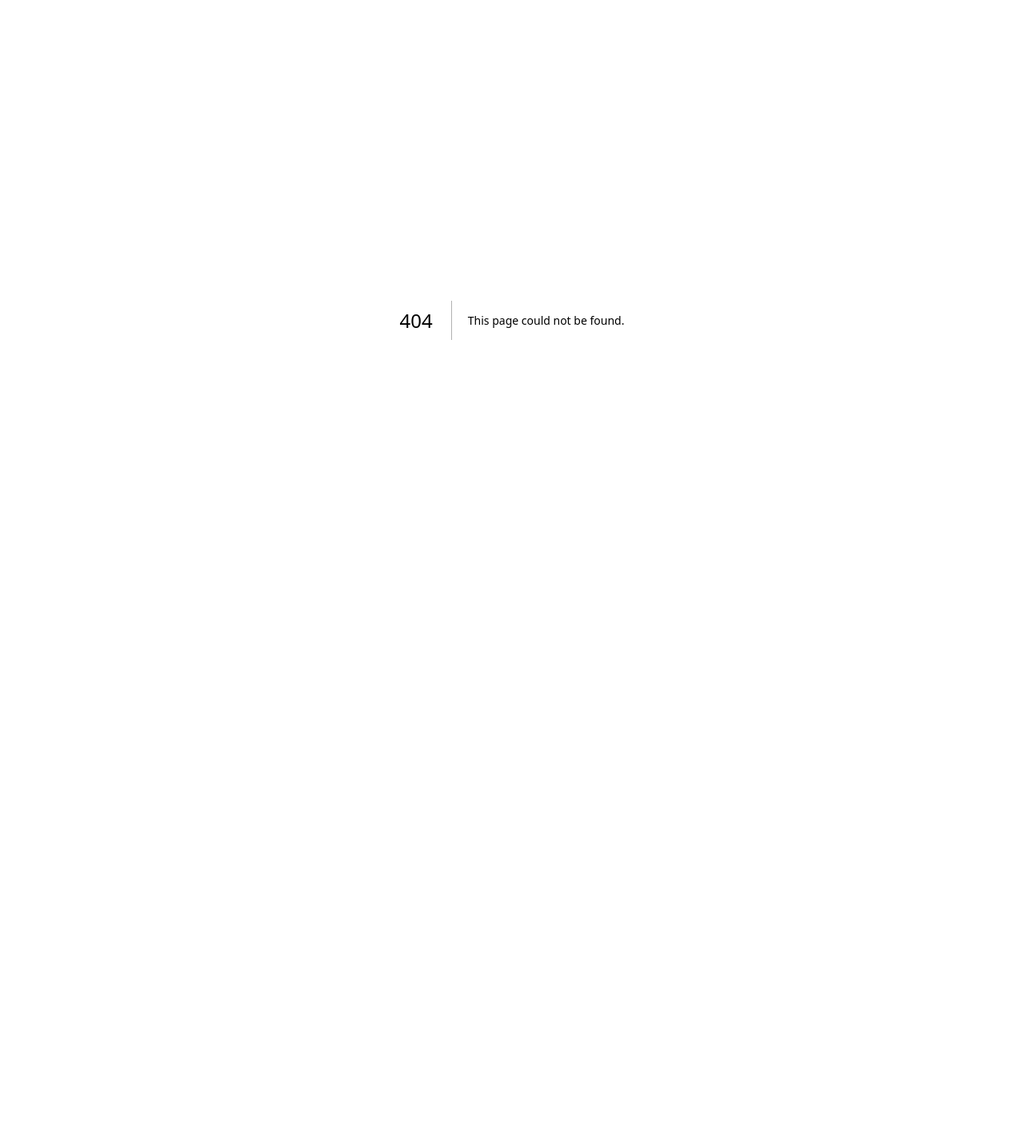
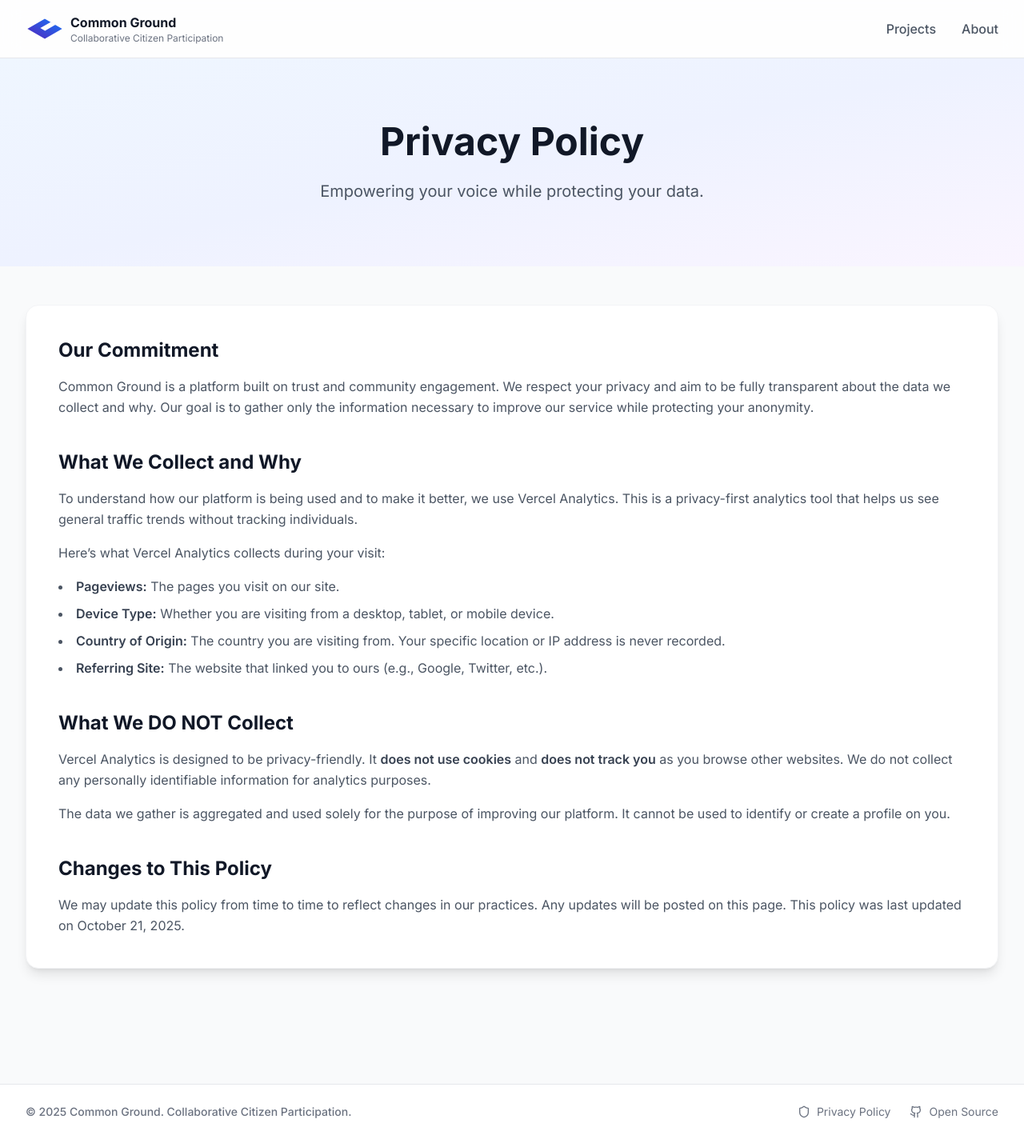
Before and after one commit to LukPle/common_ground, a Next.js app: page /privacy in a window 1280 px wide. Before the commit this address had no page. Shown: the whole page at 80% size. Before the commit the page ends 800 px from the top, so only its background shows below. Built offline with nearby package versions, Linux system fonts and the light colour scheme.

Commit message:
Added Vercel Analytics and a privacy declaration

```diff
--- a/package.json
+++ b/package.json
@@ -13,6 +13,7 @@
     "@google/genai": "^1.21.0",
     "@supabase/ssr": "^0.7.0",
     "@supabase/supabase-js": "^2.58.0",
+    "@vercel/analytics": "^1.5.0",
     "lucide-react": "^0.544.0",
     "mime": "^4.1.0",
     "next": "^14.2.33",
--- a/src/app/layout.tsx
+++ b/src/app/layout.tsx
@@ -1,3 +1,4 @@
+import { Analytics } from "@vercel/analytics/next";
 import type { Metadata } from 'next';
 import { Inter } from 'next/font/google';
 import './globals.css';
@@ -28,7 +29,7 @@ export default function RootLayout({
 }) {
   return (
     <html lang="en">
-      <body className={inter.className}>{children}</body>
+      <body className={inter.className}>{children}<Analytics /></body>
     </html>
   );
 }
--- /dev/null
+++ b/src/app/privacy/page.tsx
@@ -0,0 +1,73 @@
+import { Footer } from '../../components/footer';
+import { Header } from '../../components/header';
+
+export default function PrivacyPolicyPage() {
+    return (
+        <div className="min-h-screen bg-gray-50">
+            <Header />
+
+            <div className="bg-gradient-to-br from-blue-50 via-indigo-50 to-purple-50 py-20">
+                <div className="max-w-7xl mx-auto px-4 sm:px-6 lg:px-8">
+                    <div className="text-center max-w-3xl mx-auto">
+                        <h1 className="text-4xl sm:text-5xl font-bold text-gray-900 mb-6 leading-tight">
+                            Privacy Policy
+                        </h1>
+                        <p className="text-xl text-gray-600">
+                            Empowering your voice while protecting your data.
+                        </p>
+                    </div>
+                </div>
+            </div>
+
+            <div className="max-w-7xl mx-auto px-4 sm:px-6 lg:px-8 pt-8 pb-12 sm:pt-12 sm:pb-16">
+                <div className="bg-white rounded-2xl shadow-lg border border-gray-100 p-8 sm:p-10">
+                    <div className="space-y-10 mx-auto">
+
+                        <div className="space-y-4">
+                            <h2 className="text-2xl font-bold text-gray-900">Our Commitment</h2>
+                            <p className="text-gray-600 leading-relaxed text-base">
+                                Common Ground is a platform built on trust and community engagement. We respect your privacy and aim to be fully transparent about the data we collect and why. Our goal is to gather only the information necessary to improve our service while protecting your anonymity.
+                            </p>
+                        </div>
+
+                        <div className="space-y-4">
+                            <h2 className="text-2xl font-bold text-gray-900">What We Collect and Why</h2>
+                            <p className="text-gray-600 leading-relaxed text-base">
+                                To understand how our platform is being used and to make it better, we use Vercel Analytics. This is a privacy-first analytics tool that helps us see general traffic trends without tracking individuals.
+                            </p>
+                            <p className="text-gray-600 leading-relaxed text-base">
+                                Here’s what Vercel Analytics collects during your visit:
+                            </p>
+                            <ul className="list-disc list-inside space-y-2 text-base">
+                                <li className="text-gray-600 leading-relaxed"><strong className="font-semibold text-gray-700">Pageviews:</strong> The pages you visit on our site.</li>
+                                <li className="text-gray-600 leading-relaxed"><strong className="font-semibold text-gray-700">Device Type:</strong> Whether you are visiting from a desktop, tablet, or mobile device.</li>
+                                <li className="text-gray-600 leading-relaxed"><strong className="font-semibold text-gray-700">Country of Origin:</strong> The country you are visiting from. Your specific location or IP address is never recorded.</li>
+                                <li className="text-gray-600 leading-relaxed"><strong className="font-semibold text-gray-700">Referring Site:</strong> The website that linked you to ours (e.g., Google, Twitter, etc.).</li>
+                            </ul>
+                        </div>
+
+                        <div className="space-y-4">
+                            <h2 className="text-2xl font-bold text-gray-900">What We DO NOT Collect</h2>
+                            <p className="text-gray-600 leading-relaxed text-base">
+                                Vercel Analytics is designed to be privacy-friendly. It <strong className="font-semibold text-gray-700">does not use cookies</strong> and <strong className="font-semibold text-gray-700">does not track you</strong> as you browse other websites. We do not collect any personally identifiable information for analytics purposes.
+                            </p>
+                            <p className="text-gray-600 leading-relaxed text-base">
+                                The data we gather is aggregated and used solely for the purpose of improving our platform. It cannot be used to identify or create a profile on you.
+                            </p>
+                        </div>
+
+                        <div className="space-y-4">
+                            <h2 className="text-2xl font-bold text-gray-900">Changes to This Policy</h2>
+                            <p className="text-gray-600 leading-relaxed text-base">
+                                We may update this policy from time to time to reflect changes in our practices. Any updates will be posted on this page. This policy was last updated on October 21, 2025.
+                            </p>
+                        </div>
+
+                    </div>
+                </div>
+            </div>
+
+            <Footer />
+        </div>
+    );
+}
--- a/src/app/projects/[id]/ideation/page.tsx
+++ b/src/app/projects/[id]/ideation/page.tsx
@@ -421,7 +421,7 @@ export default function ProjectIdeationPage({ params }: { params: { id: string }
         >
           <button
             onClick={closeModal}
-            className="absolute right-4 top-6 sm:top-6 sm:right-8 text-white bg-white/10 hover:bg-white/20 rounded-full p-2 z-50 transition-colors"
+            className="absolute right-6 top-4 md:top-4 md:right-8 text-white bg-white/10 hover:bg-white/20 rounded-full p-2 z-50 transition-colors"
             aria-label="Close image view"
           >
             <X className="w-6 h-6" />
--- a/src/components/footer.tsx
+++ b/src/components/footer.tsx
@@ -1,23 +1,39 @@
-import { Github } from 'lucide-react';
+'use client';
+
+import { Github, Shield } from 'lucide-react';
+import Link from 'next/link';
 
 export const Footer = () => {
   return (
     <footer className="bg-white border-t border-gray-200 mt-20">
-      <div className="max-w-7xl mx-auto px-4 sm:px-6 lg:px-8">
-        <div className="flex flex-col sm:flex-row sm:justify-between items-center py-6 space-y-4 sm:space-y-0">
-          <p className="text-sm text-center sm:text-left text-gray-500 font-medium">
-            &copy; 2025. Common Ground. Collaborative Citizen Participation.
+      <div className="max-w-7xl mx-auto py-6 px-4 sm:px-6 lg:px-8">
+        <div className="flex flex-col md:flex-row justify-between items-center text-sm text-gray-500 gap-6">
+
+          {/* Copyright Notice */}
+          <p className="font-medium text-center md:text-left">
+            &copy; 2025 Common Ground. Collaborative Citizen Participation.
           </p>
+
+          {/* Links Group */}
+          <div className="flex items-center gap-6">
+            <Link
+              href="/privacy"
+              className="flex items-center gap-2 hover:text-gray-900 transition-colors"
+            >
+              <Shield className="w-4 h-4" />
+              <span>Privacy Policy</span>
+            </Link>
 
             <a
               href="https://github.com/LukPle/common_ground"
               target="_blank"
               rel="noopener noreferrer"
-            className="flex items-center gap-2 text-sm text-gray-500 hover:text-gray-900 transition-colors"
+              className="flex items-center gap-2 hover:text-gray-900 transition-colors"
             >
               <Github className="w-4 h-4" />
               <span>Open Source</span>
             </a>
+          </div>
 
         </div>
       </div>
--- a/src/components/header.tsx
+++ b/src/components/header.tsx
@@ -41,10 +41,10 @@ export const Header = () => {
             </Link>
 
             {/* Desktop Navigation - Visible on SM and up */}
-            <nav className="hidden sm:flex sm:space-x-4 gap-4">
+            <nav className="hidden md:flex sm:space-x-4 gap-4">
               <Link
                 href="/"
-                className={`text-sm font-medium transition-colors ${pathname === '/'
+                className={`text-md font-medium transition-colors ${pathname === '/'
                   ? 'text-blue-600'
                   : 'text-gray-600 hover:text-gray-900'
                   }`}
@@ -53,7 +53,7 @@ export const Header = () => {
               </Link>
               <Link
                 href="/about"
-                className={`text-sm font-medium transition-colors ${pathname === '/about'
+                className={`text-md font-medium transition-colors ${pathname === '/about'
                   ? 'text-blue-600'
                   : 'text-gray-600 hover:text-gray-900'
                   }`}
@@ -63,7 +63,7 @@ export const Header = () => {
             </nav>
 
             {/* Burger Icon - Hidden on SM and up */}
-            <div className="sm:hidden">
+            <div className="md:hidden">
               <button
                 onClick={() => setIsMenuOpen(true)}
                 className="p-2 text-gray-600 hover:text-gray-900"
@@ -78,7 +78,7 @@ export const Header = () => {
 
       {/* Mobile Menu Overlay - Only active below SM */}
       <div
-        className={`fixed inset-0 z-50 bg-white transition-opacity duration-300 ease-in-out sm:hidden ${isMenuOpen ? 'opacity-100' : 'opacity-0 pointer-events-none'
+        className={`fixed inset-0 z-50 bg-white transition-opacity duration-300 ease-in-out md:hidden ${isMenuOpen ? 'opacity-100' : 'opacity-0 pointer-events-none'
           }`}
       >
         <button
```
Also changed, not shown: 1 other file (tests, documents, lock files or other folders). Lines whose indentation alone changed are shown as unchanged.
